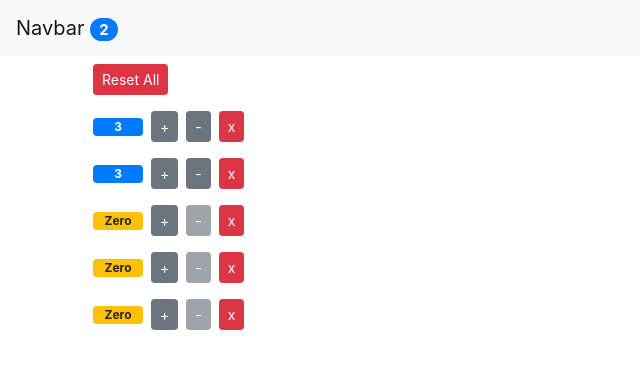
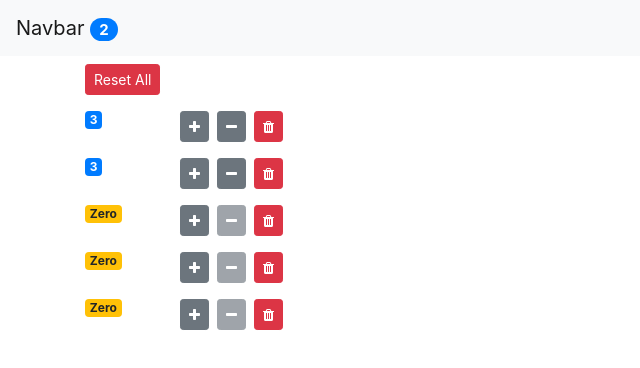
Before and after one commit to aliyousufdev/react-practice, a React (Create React App) app: page / in a window 1280 px wide. Shown: the top 368 px of the page, without its empty margins (0-640 px from the left). Built offline with nearby package versions, Linux system fonts and the light colour scheme.

Commit message:
little bit of design and apply font awesome for increment, decrement and remove button

```diff
--- a/src/components/counter.jsx
+++ b/src/components/counter.jsx
@@ -1,21 +1,26 @@
 import React, {Component} from "react";
+import 'font-awesome/css/font-awesome.css'
 
 class Counter extends Component {
 
 	render() {
 		return (
-			<div>
-				{this.counterValue()}
-				{this.incrementButton()}
-				{this.decrementButton()}
-				{this.deleteButton()}
+			<div className="row">
+				<div className="col-1">
+					{this.counterValue()}
+				</div>
+
+				<div className="col">
+					{this.incrementButton()}
+					{this.decrementButton()}
+					{this.deleteButton()}
+				</div>
 			</div>
 		);
 	}
 
 	counterValue = () => (
 		<span
-			style={{minWidth: 50}}
 			className={this.getBadgeClasses()}
 		>
 			{this.formatCount()}
@@ -27,7 +32,7 @@ class Counter extends Component {
 			onClick={() => this.props.onIncrement(this.props.id)}
 			className="btn btn-secondary btn-sm"
 		>
-			+
+			<i className="fa fa-plus"/>
 		</button>
 	);
 
@@ -37,7 +42,7 @@ class Counter extends Component {
 			disabled={this.props.value === 0}
 			className="btn btn-secondary btn-sm m-2"
 		>
-			-
+			<i className="fa fa-minus"/>
 		</button>
 	);
 
@@ -46,12 +51,12 @@ class Counter extends Component {
 			onClick={() => this.props.onDelete(this.props.id)}
 			className="btn btn-danger btn-sm"
 		>
-			x
+			<i className="fa fa-trash"/>
 		</button>
 	);
 
 	getBadgeClasses() {
-		let classes = "badge m-2 badge-";
+		let classes = "badge mt-2 badge-";
 		classes += this.props.value === 0 ? "warning" : "primary";
 		return classes;
 	}
--- a/src/components/counters.jsx
+++ b/src/components/counters.jsx
@@ -20,7 +20,7 @@ class Counters extends React.Component {
 	};
 
 	resetButton = () => (
-		<div className="m-2">
+		<div className="my-2">
 			<button onClick={this.props.onReset} className="btn btn-danger btn-sm">
 				Reset All
 			</button>
--- a/src/index.js
+++ b/src/index.js
@@ -1,8 +1,8 @@
 import React from "react";
 import ReactDOM from "react-dom";
 import 'bootstrap/dist/css/bootstrap.css'
+import './index.css';
 import 'font-awesome/css/font-awesome.css'
-import './index.css';
 import App from "./app";
 
 ReactDOM.render(<App />, document.getElementById("root"));
```
